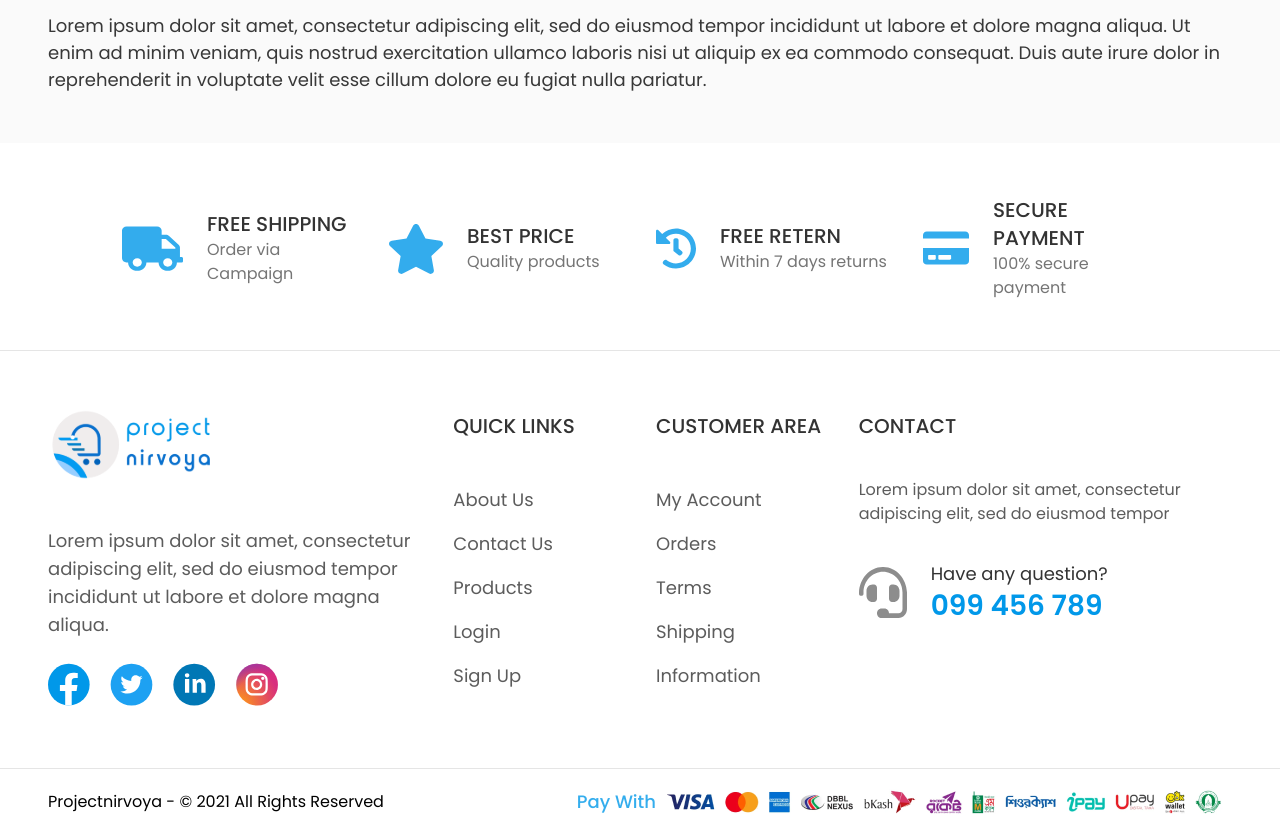
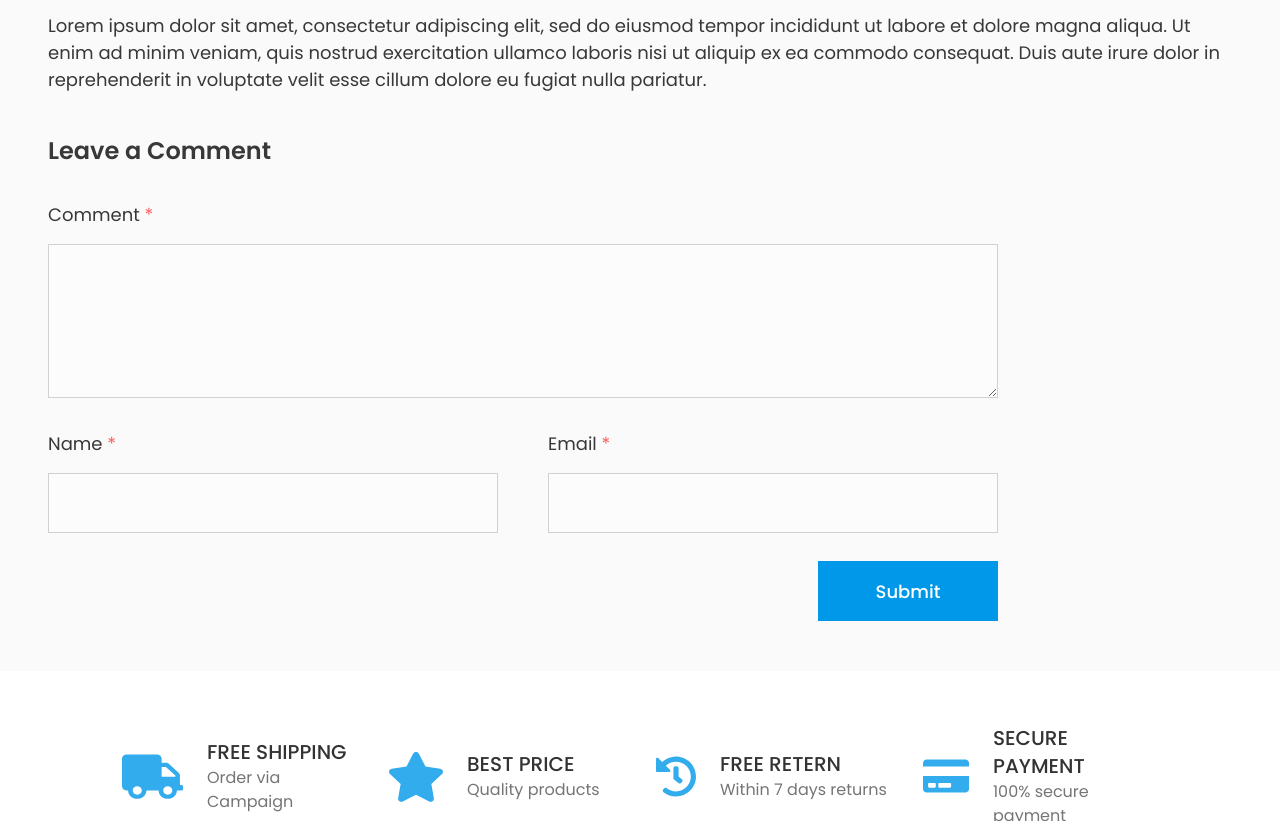
Before and after one commit to nursoftwarebd/glamcart-e-commerce, a Next.js app: page /blog-details in a window 1280 px wide. Shown: the part 2400-3221 px from the top of the page. Built offline with nearby package versions, Linux system fonts and the light colour scheme.

Commit message:
blog details page done

```diff
--- a/src/app/blog-details/page.jsx
+++ b/src/app/blog-details/page.jsx
@@ -1,4 +1,5 @@
 import Comments from "@/components/screen/BlogDetails/Comments";
+import LeaveCommentForm from "@/components/screen/BlogDetails/LeaveCommentForm";
 import TagAndShare from "@/components/screen/BlogDetails/TagAndShare";
 import Breadcrumb from "@/components/shared/Breadcrum/Breadcrumb";
 import { blogDetails } from "@/data/blogDetails";
@@ -53,6 +54,7 @@ const BlogDetailsPage = () => {
 
         <TagAndShare />
         <Comments />
+        <LeaveCommentForm />
       </div>
     </section>
   );
--- /dev/null
+++ b/src/components/screen/BlogDetails/LeaveCommentForm.jsx
@@ -0,0 +1,51 @@
+const LeaveCommentForm = () => {
+  return (
+    <div className="mt-10">
+      <h4 className="text-2xl font-semibold  text-blackSec leading-9 ">
+        Leave a Comment
+      </h4>
+      <form action="#" className="mt-8 w-full lg:w-[950px]">
+        <div className="flex flex-col space-y-4">
+          <label htmlFor="" className="text-lg text-blackSec leading-[27px]">
+            Comment <span className="text-fadeRed">*</span>
+          </label>
+          <textarea
+            name=""
+            id=""
+            rows="5"
+            className="w-full p-4 bg-white bg-opacity-50 border-[1px] border-oldGray/50 outline-none"
+          ></textarea>
+        </div>
+        <div className="pt-8 w-full flex flex-col lg:flex-row items-center gap-[50px]">
+          <div className="w-full lg:w-1/2 space-y-4 flex flex-col">
+            <label htmlFor="" className="text-lg text-blackSec leading-[27px]">
+              Name <span className="text-fadeRed">*</span>
+            </label>
+            <input
+              type="text"
+              className="w-full h-[60px] lg:w-[450px] px-4 py-3 outline-none bg-white bg-opacity-50 border-[1px] border-oldGray/50"
+            />
+          </div>
+          <div className="w-full lg:w-1/2 space-y-4 flex flex-col">
+            <label htmlFor="" className="text-lg text-blackSec leading-[27px]">
+              Email <span className="text-fadeRed">*</span>
+            </label>
+            <input
+              type="email"
+              className="w-full h-[60px] lg:w-[450px] px-4 py-3 outline-none bg-white bg-opacity-50 border-[1px] border-oldGray/50"
+            />
+          </div>
+        </div>
+        <div className="pt-7 flex items-center justify-end">
+          <button className="w-[180px] h-[60px] p-4 bg-secondary flex items-center justify-center">
+            <span className="text-lg font-medium leading-[27px] text-white ">
+              Submit
+            </span>
+          </button>
+        </div>
+      </form>
+    </div>
+  );
+};
+
+export default LeaveCommentForm;
--- a/src/components/screen/BlogDetails/TagAndShare.jsx
+++ b/src/components/screen/BlogDetails/TagAndShare.jsx
@@ -2,7 +2,7 @@ import SocialShare from "@/components/common/SocialShare";
 
 const TagAndShare = () => {
   return (
-    <div className="mt-8 p-6.5 w-full h-[70px] md:h-[100px] rounded-[5px] bg-white bg-opacity-50 border-[1px] border-checkBorder flex items-center justify-between">
+    <div className="mt-8 p-6.5 w-full h-auto lg:h-[100px] rounded-[5px] bg-white bg-opacity-50 border-[1px] border-checkBorder flex flex-col lg:flex-row lg:items-center lg:justify-between gap-5 lg:gap-0">
       <div className="flex items-center gap-3">
         <h5 className="text-lg text-blackPrimary font-semibold  leading-[27px]">
           Tags:
```
